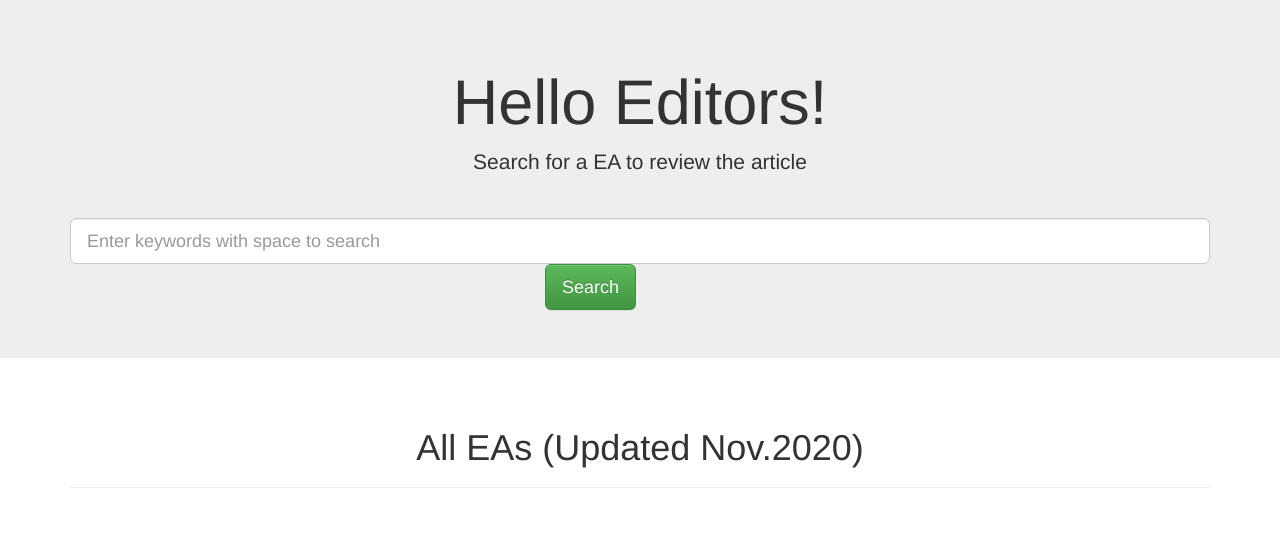
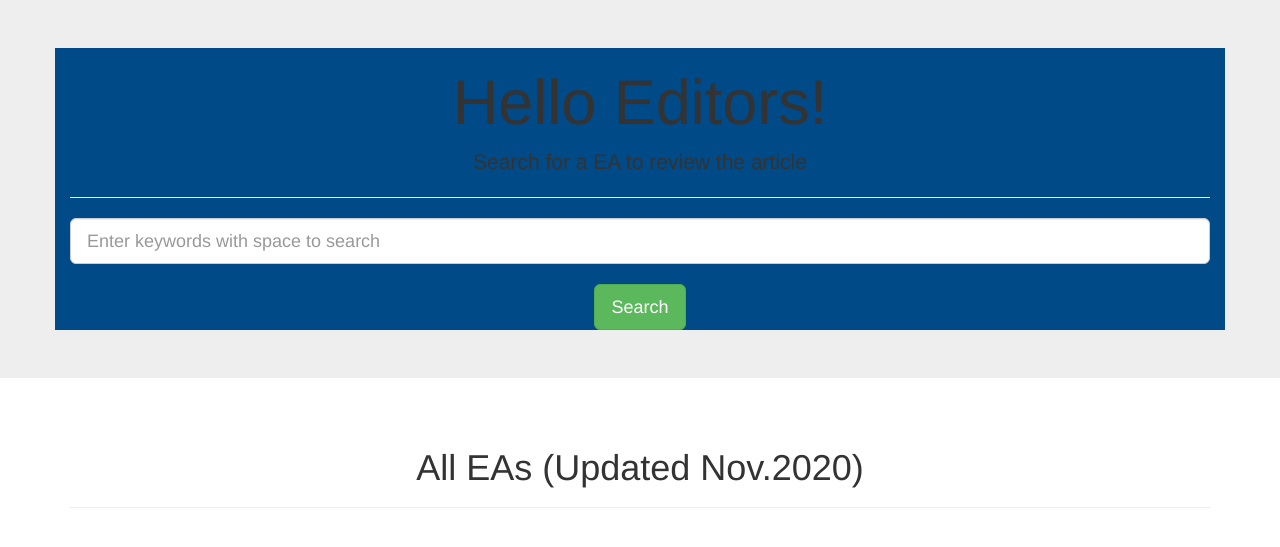
Before and after one commit to linnndachen/TDS-recomsys, a Flask app: template templates/index.html in a window 1280 px wide. Shown: the top 547 px of the page. Run offline with Flask 2, Linux system fonts and the light colour scheme; the template is opened without the code that fills it, so the values that code supplies are empty; parts of the project's set-up code (start-up, migrations or seed data) failed here and were passed over; some libraries are stand-ins or nearby versions.

Commit message:
fix:button and favicon

```diff
--- a/templates/index.html
+++ b/templates/index.html
@@ -1,21 +1,34 @@
 <!doctype html>
 <html lang="en">
 <head>
+    <!-- meta -->
     <meta charset="utf-8">
+    <meta name="description" content="">
+    <meta name="author" content="">
     <meta http-equiv="X-UA-Compatible" content="IE=edge">
     <meta name="viewport" content="width=device-width, initial-scale=1">
+    <!-- /meta -->
 
-        <title>Disasters</title>
+    <title>TDS EA Reviews</title>
 
-        <link rel="stylesheet" href="https://maxcdn.bootstrapcdn.com/bootstrap/3.3.7/css/bootstrap.min.css" integrity="sha384-BVYiiSIFeK1dGmJRAkycuHAHRg32OmUcww7on3RYdg4Va+PmSTsz/K68vbdEjh4u" crossorigin="anonymous">
-        <link rel="stylesheet" href="https://maxcdn.bootstrapcdn.com/bootstrap/3.3.7/css/bootstrap-theme.min.css" integrity="sha384-rHyoN1iRsVXV4nD0JutlnGaslCJuC7uwjduW9SVrLvRYooPp2bWYgmgJQIXwl/Sp" crossorigin="anonymous">
+    <!-- styles -->
+    <link type="text/css" rel="stylesheet" href="/static/css/bootstrap.min.css">
+    <link type="text/css" rel="stylesheet" href="/static/css/style.css" >
+    <!-- /styles -->
+
+    <!-- favicons -->
+    <link rel="shortcut icon" href="{{ url_for('static', filename='tds_icon.ico') }}">
+    <!-- /favicons -->
+
+    <!-- scripts -->
     <script src="https://ajax.googleapis.com/ajax/libs/jquery/3.3.1/jquery.min.js"></script>
     <script src="https://cdn.plot.ly/plotly-latest.min.js"></script>
+    <!-- /scripts -->
 </head>
 
 <body>
     <div class="jumbotron">
-            <div class="container">
+        <div class="container hello-header">
             <h1 class="text-center">Hello Editors!</h1>
             <p class="text-center">Search for a EA to review the article</p>
             <hr />
@@ -24,19 +37,19 @@
                 <div class="col-lg-12 form-group-lg">
                     <form action="/result" method="get">
                         <input type="text" class="form-control form-control-lg" name="query" placeholder="Enter keywords with space to search">
-                            <div class="col-lg-offset-5">
+                        <br>
+                        <center>
                             <button type="submit" class="btn btn-lg btn-success">Search</button>
-                            </div>
+                        </center>
                     </form>
                 </div>
             </div>
-
             {% block message %}
             {% endblock %}
         </div>
     </div>
 
-        <div class="container">
+    <div class="container EA-table">
         {% block content %}
             <div class="page-header">
                 <h1 class="text-center">All EAs (Updated Nov.2020)</h1>
```
Lines whose indentation alone changed are shown as unchanged.
